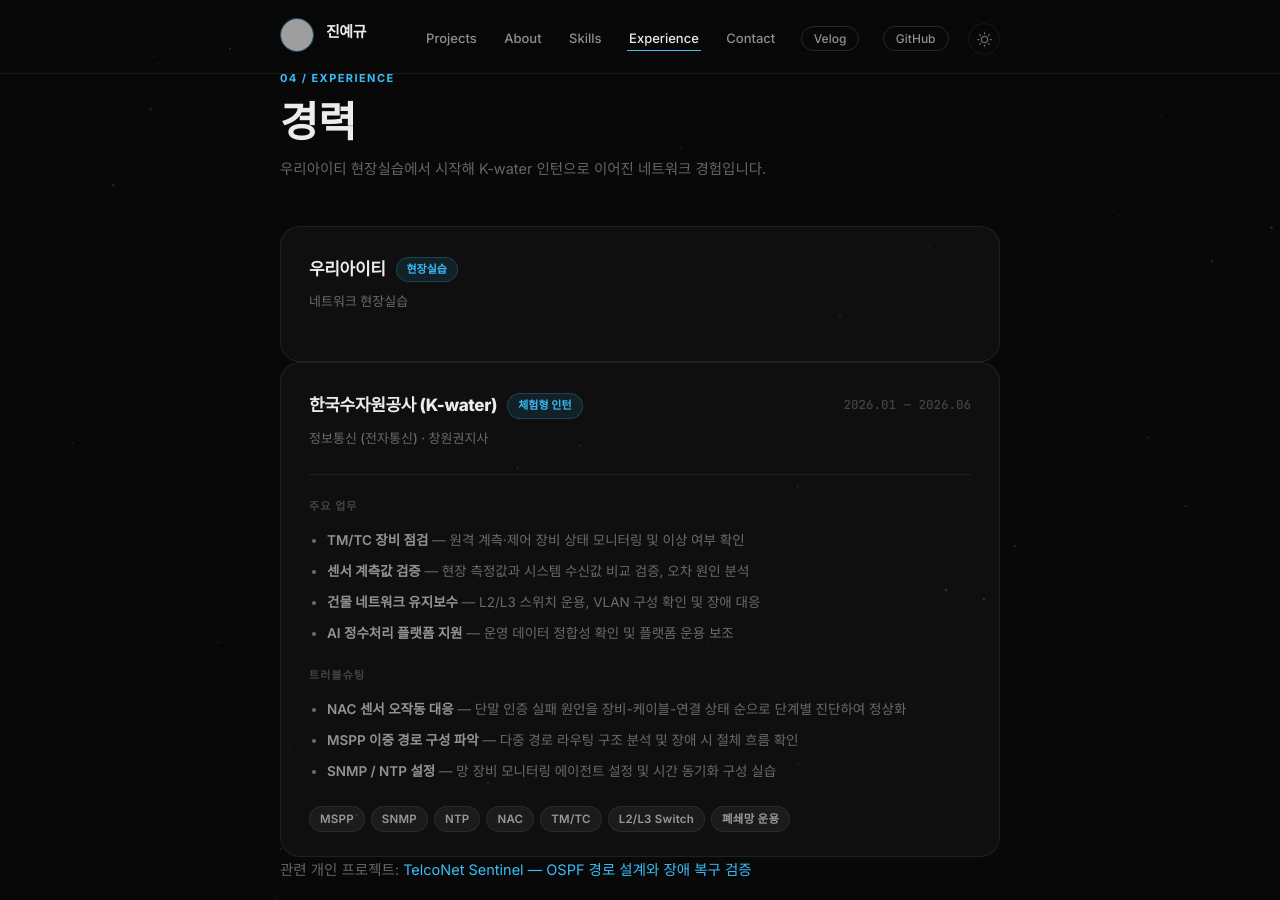
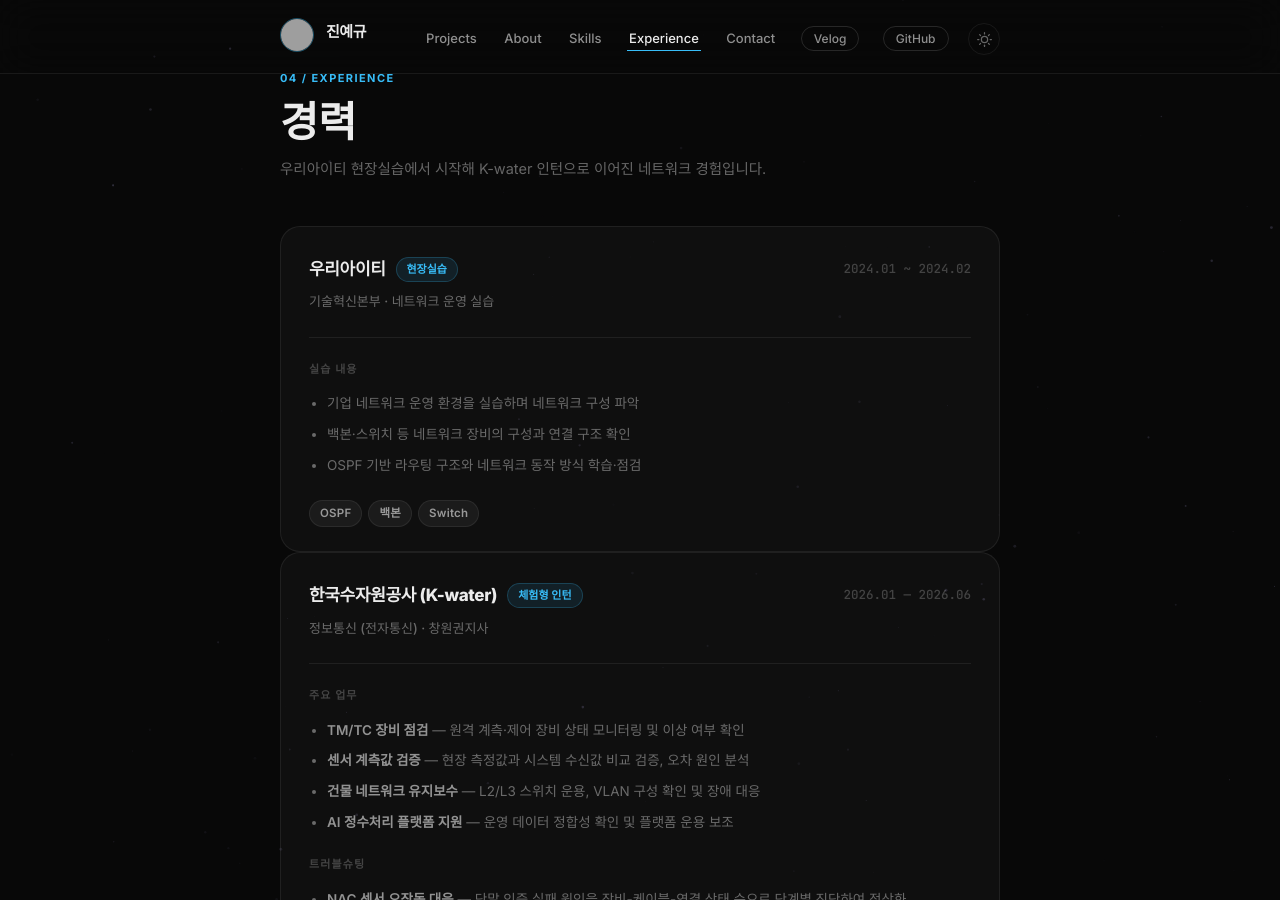
Before and after one commit to teriyakki-jin/teriyakki-jin.github.io, a Jekyll site: the page built from index.html, in a window 1280 px wide and 900 px high, scrolled down 4883 px. Built offline with Jekyll 4.4.1, drawn with Linux system fonts in a browser that asks for light colours; some web fonts are replaced; the list of posts is cut into pages by our own code; grey boxes are pictures that could not be loaded.

Commit message:
docs: add verified Woori IT placement details

```diff
--- a/index.html
+++ b/index.html
@@ -773,7 +773,23 @@
           <span class="exp-company">우리아이티</span>
           <span class="exp-type-badge">현장실습</span>
         </div>
-        <p class="exp-role">네트워크 현장실습</p>
+        <p class="exp-role">기술혁신본부 · 네트워크 운영 실습</p>
+      </div>
+      <p class="exp-period">2024.01 ~ 2024.02</p>
+    </div>
+    <div class="exp-body">
+      <div class="exp-block">
+        <p class="exp-block-title">실습 내용</p>
+        <ul class="exp-list">
+          <li>기업 네트워크 운영 환경을 실습하며 네트워크 구성 파악</li>
+          <li>백본·스위치 등 네트워크 장비의 구성과 연결 구조 확인</li>
+          <li>OSPF 기반 라우팅 구조와 네트워크 동작 방식 학습·점검</li>
+        </ul>
+      </div>
+      <div class="exp-stack">
+        <span class="badge badge-gray">OSPF</span>
+        <span class="badge badge-gray">백본</span>
+        <span class="badge badge-gray">Switch</span>
       </div>
     </div>
   </div>
```
